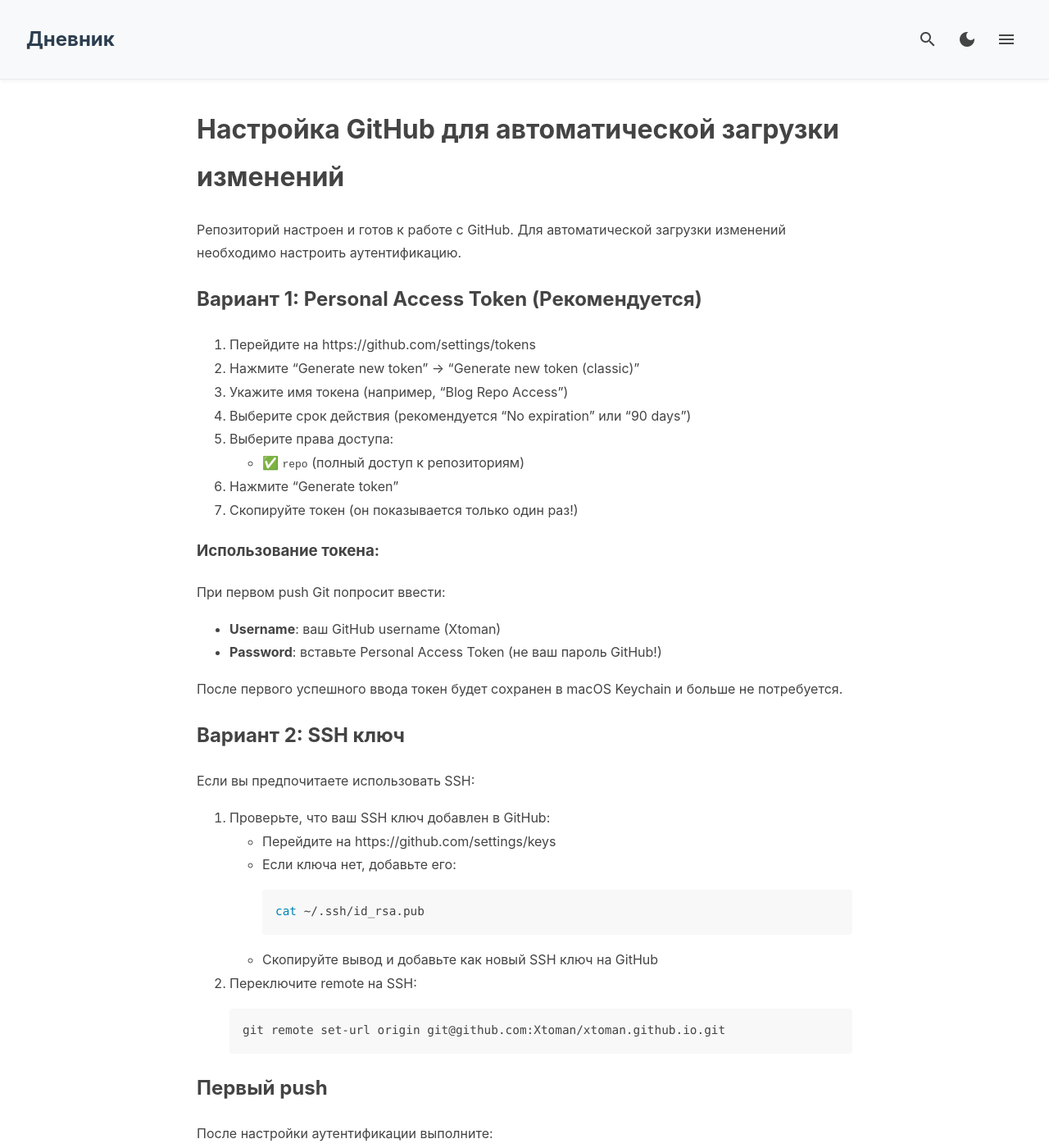
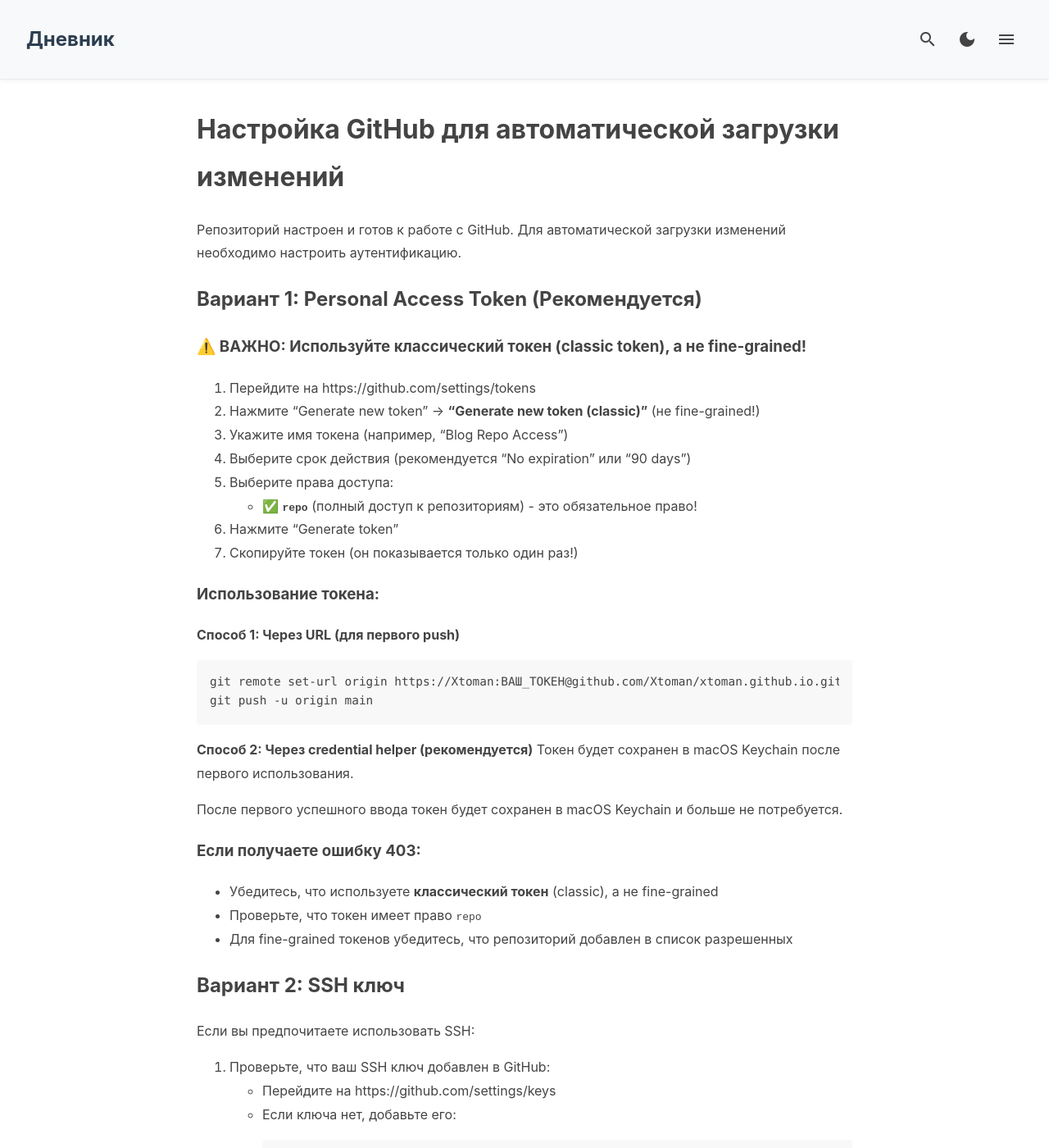
Before and after one commit to Xtoman/xtoman.github.io, a Jekyll site: the page built from GITHUB_SETUP.md, in a window 1280 px wide and 1400 px high. Shown: the whole window at 82% size. Built offline with Jekyll 4.4.1, drawn with Linux system fonts in a browser that asks for light colours; our own code applies the rules of GitHub Pages for plain Markdown files.

````diff
--- a/GITHUB_SETUP.md
+++ b/GITHUB_SETUP.md
@@ -4,22 +4,34 @@
 
 ## Вариант 1: Personal Access Token (Рекомендуется)
 
+### ⚠️ ВАЖНО: Используйте классический токен (classic token), а не fine-grained!
+
 1. Перейдите на https://github.com/settings/tokens
-2. Нажмите "Generate new token" → "Generate new token (classic)"
+2. Нажмите "Generate new token" → **"Generate new token (classic)"** (не fine-grained!)
 3. Укажите имя токена (например, "Blog Repo Access")
 4. Выберите срок действия (рекомендуется "No expiration" или "90 days")
 5. Выберите права доступа:
-   - ✅ `repo` (полный доступ к репозиториям)
+   - ✅ **`repo`** (полный доступ к репозиториям) - это обязательное право!
 6. Нажмите "Generate token"
 7. Скопируйте токен (он показывается только один раз!)
 
 ### Использование токена:
 
-При первом push Git попросит ввести:
-- **Username**: ваш GitHub username (Xtoman)
-- **Password**: вставьте Personal Access Token (не ваш пароль GitHub!)
+**Способ 1: Через URL (для первого push)**
+```bash
+git remote set-url origin https://Xtoman:ВАШ_ТОКЕН@github.com/Xtoman/xtoman.github.io.git
+git push -u origin main
+```
+
+**Способ 2: Через credential helper (рекомендуется)**
+Токен будет сохранен в macOS Keychain после первого использования.
 
 После первого успешного ввода токен будет сохранен в macOS Keychain и больше не потребуется.
+
+### Если получаете ошибку 403:
+- Убедитесь, что используете **классический токен** (classic), а не fine-grained
+- Проверьте, что токен имеет право `repo`
+- Для fine-grained токенов убедитесь, что репозиторий добавлен в список разрешенных
 
 ## Вариант 2: SSH ключ
 
````
